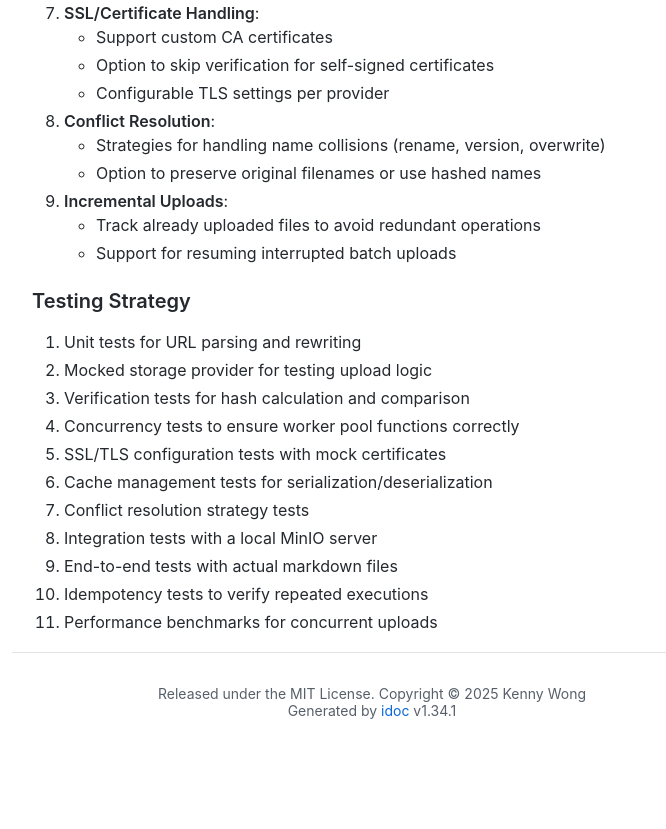
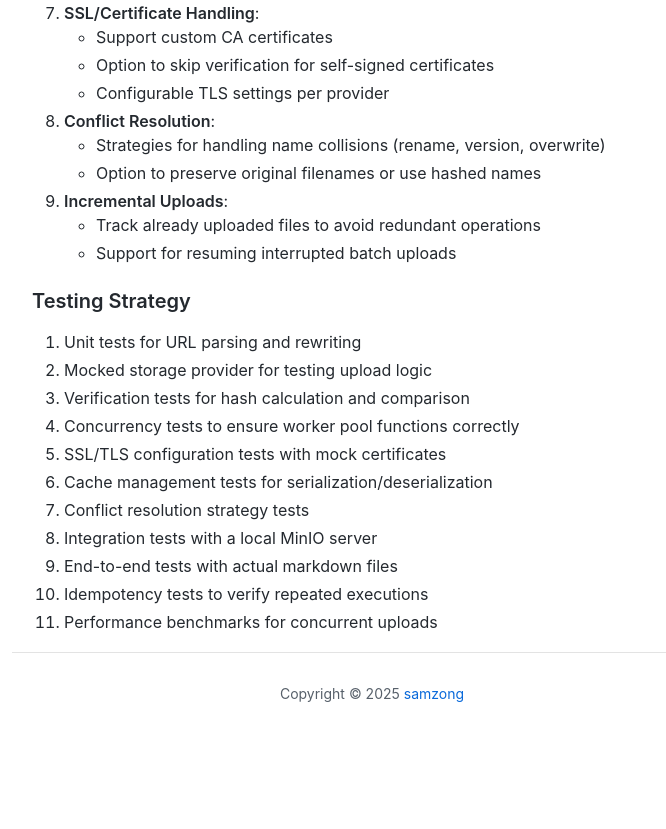
Before and after one commit to samzong/mdctl, a plain HTML site: page design_upload_feature.html in a window 1280 px wide. Shown: the part 4560-5389 px from the top of the page, without its empty margins (268-934 px from the left). Drawn offline with Linux system fonts and the light colour scheme.

Commit message:
deploy: 61356fa2b475f2b332b4d7aeff671c435ce1c4c0

```diff
--- a/design_upload_feature.html
+++ b/design_upload_feature.html
@@ -326,7 +326,7 @@ mdctl config set -k cloud_storage.conflict_policy -v &#x22;rename&#x22;
       </markdown-style>
     </div>
     <script src="js/demo-preview.js?v=1.34.1"></script>
-    <div class="footer warpper" style="max-width:720px;">Released under the MIT License. Copyright © 2025 Kenny Wong<br>Generated by <a href="https://github.com/jaywcjlove/idoc" target="_blank">idoc</a> v1.34.1</div>
+    <div class="footer warpper" style="max-width:720px;">Copyright © 2025 <a href="https://github.com/samzong" target="_blank">samzong</a><br></div>
     <script src="js/tocbot.js?v=1.34.1"></script>
   </body>
 </html>
```
Also changed, not shown: index._zh.html (+1 -1 lines), index.html (+1 -1 lines).
